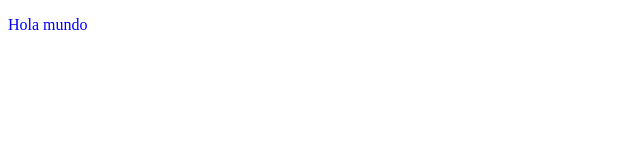
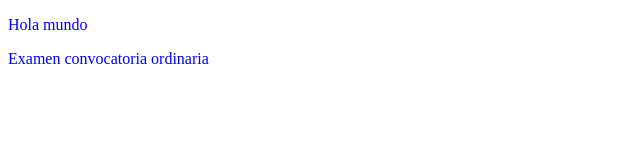
Before and after one commit to Gabferag/ExamenCarlosT2, a plain HTML site: page index.html in a window 1280 px wide. Shown: the whole page, without its empty margins (0-640 px from the left). Drawn offline with Linux system fonts and the light colour scheme.

Commit message:
Añadir línea para el examen convocatoria ordinaria

```diff
--- a/index.html
+++ b/index.html
@@ -9,5 +9,6 @@
 </head>
 <body>
     <p>Hola mundo</p>
+    <p>Examen convocatoria ordinaria</p>
 </body>
 </html>
```
